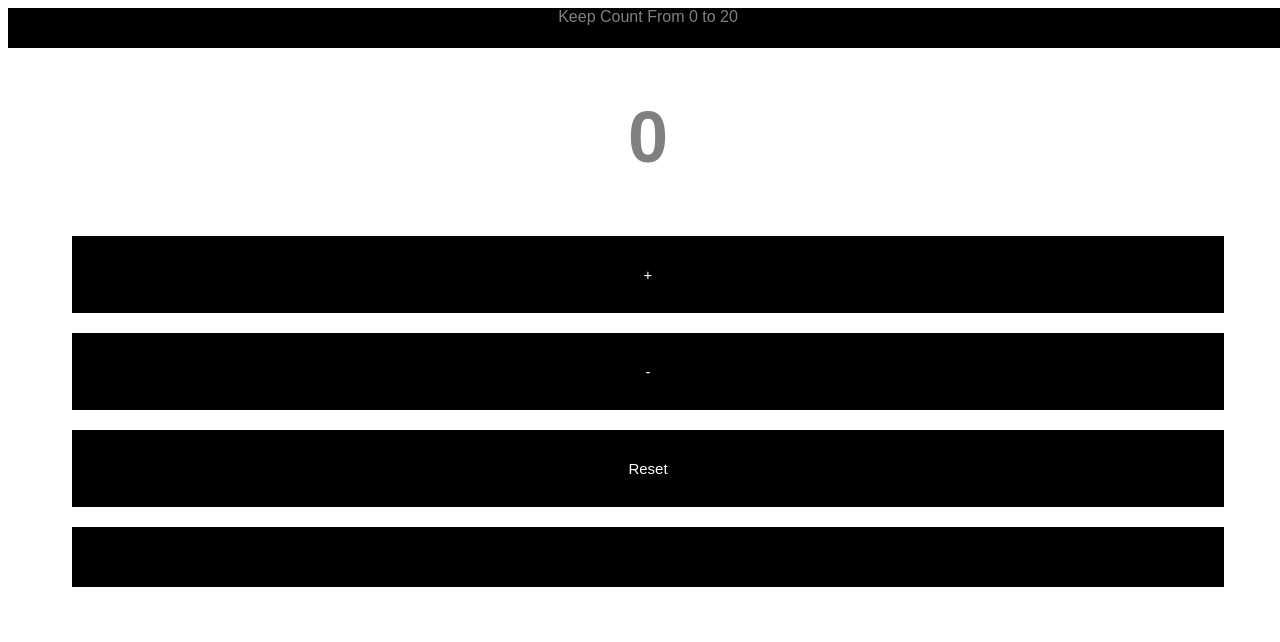
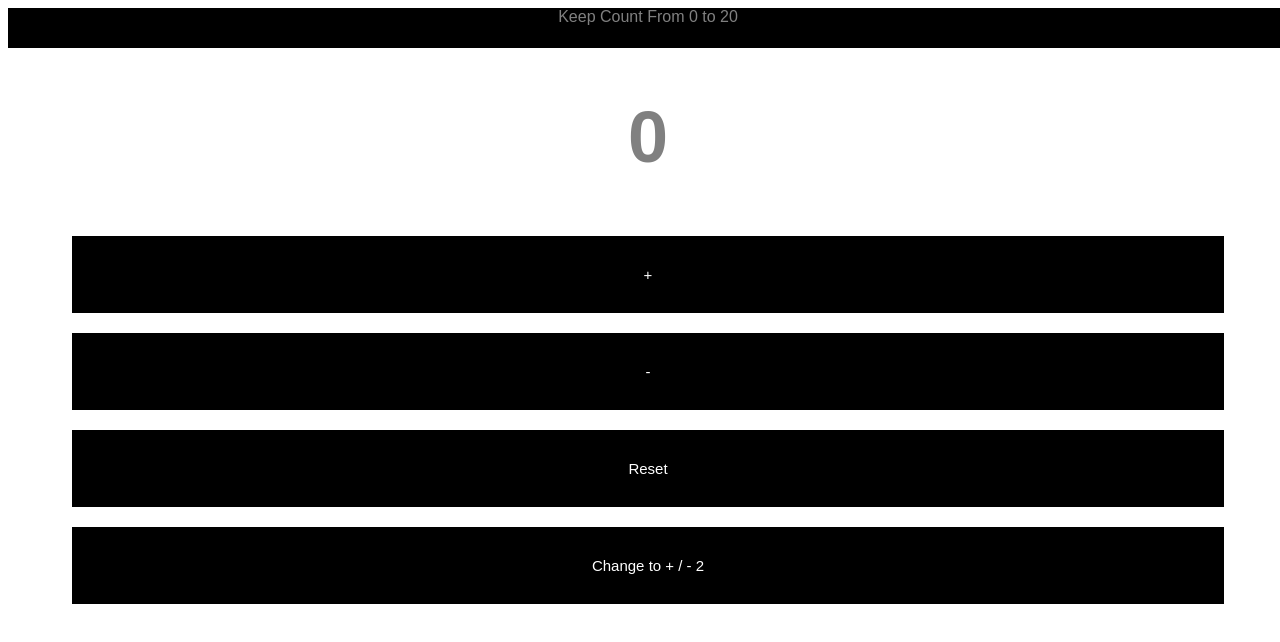
Before and after one commit to judycodes/techworks_counter, a React (Create React App) app: page / in a window 1280 px wide. Shown: the top 642 px of the page. Built offline with nearby package versions, Linux system fonts and the light colour scheme.

Commit message:
toggle text fixed

```diff
--- a/src/App.js
+++ b/src/App.js
@@ -6,8 +6,8 @@ class Counter extends Component {
     super();
     this.state = {
       counter: 0,
-      toggle: true,
-      dblOrSingle: 'Change to + / -  2'
+      toggle: true, //initialized at single incremements
+
     };
   }
 
@@ -33,7 +33,7 @@ handleIncrement = () => {//method for button to run when increment button is cli
     if (this.state.toggle) {
       this.setState({ counter: this.state.counter - 1 }); //decrements by 1 depending on state of toggle
     } else {
-      this.setState({ counter: this.state.counter - 2 }); //decrements by 2 depending on state of toggle
+      this.setState({ counter: this.state.counter - 2}); //decrements by 2 depending on state of toggle
     }
   } else { //state counter is less than zero causes an alert pops up and resets the state of counter back to zero
     this.handleReset();
@@ -49,15 +49,13 @@ handleReset = () => { //method that causes state of counter to be zero
 };
 
 handleToggle = () => { //toggles between incrementing/decrementing by 1 or 2
+
   if (this.state.toggle) { //condition is set to this.state.toggle which is initialized at true
     this.state.toggle = !this.state.toggle; //changes current state of toggle - true/false, true is at increment/decrement of 1, false is at increment/decrement of 2
 
-    if (this.state.toggle) {
-      this.setState({ dblOrSingle : 'Change to + / -  2'});
+  } else {
+    this.state.toggle = true;
 
-    } else {
-      this.setState({ dblOrSingle : 'Change to + / -  2'});
-    }
   }
 };
 
@@ -65,9 +63,6 @@ handleToggle = () => { //toggles between incrementing/decrementing by 1 or 2
 //=======[RENDER]============
 
 render() {
-  let dblOrSingle;
-
-
   return (
 
     <div className = "container">
@@ -80,7 +75,7 @@ render() {
          <button type="button" onClick = {this.handleIncrement}> + </button>
          <button type="button" onClick = {this.handleDecrement}> - </button>
          <button type="button" onClick = {this.handleReset}>Reset</button>
-         <button type="button" onClick={this.handleToggle}>{dblOrSingle}</button>
+         <button type="button" onClick={this.handleToggle}>{this.state.toggle ? "Change to + / -  2" : "Back to + / -  1"}</button>
        </div>
     </div>
   );
```
